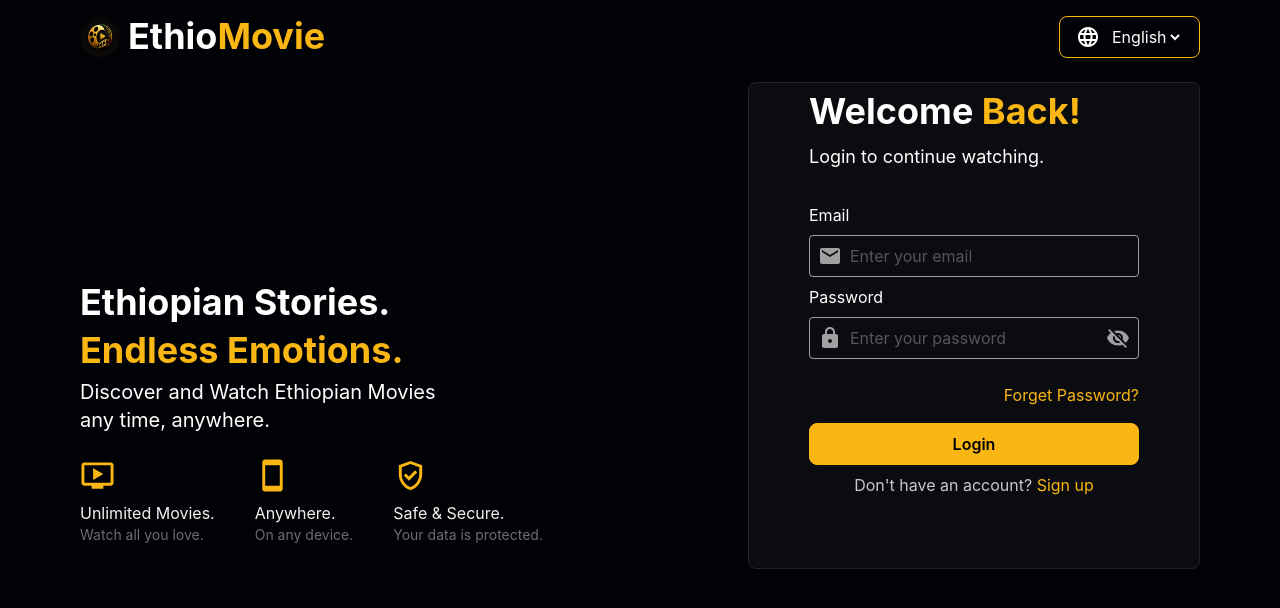
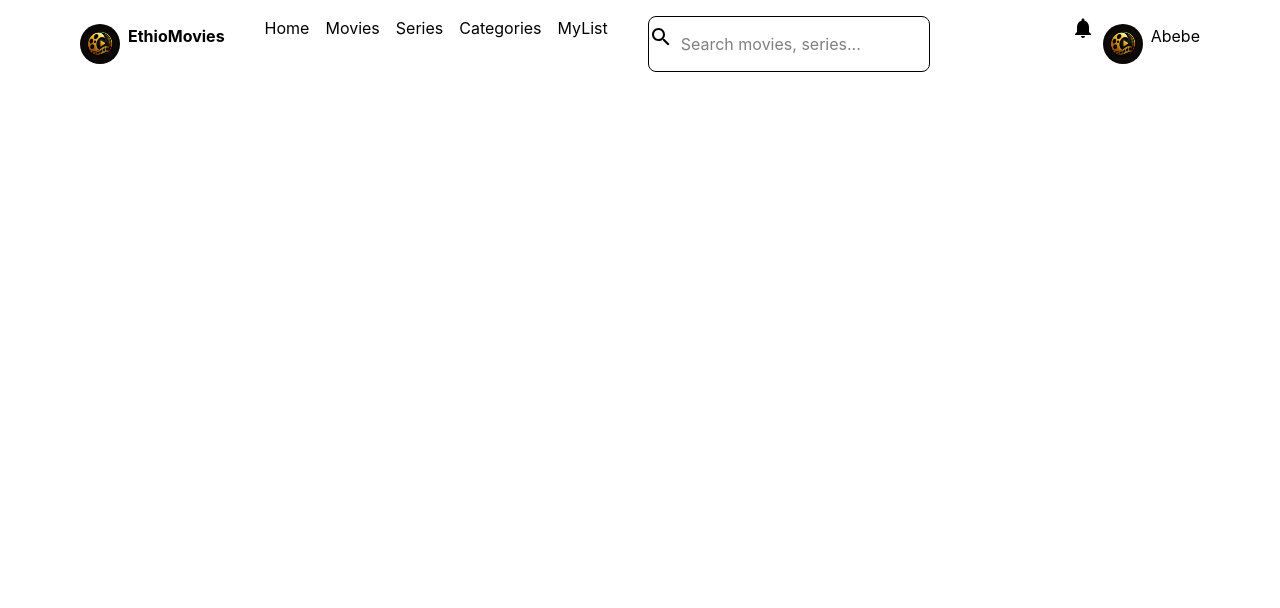
Before and after one commit to Jafar610/EthioMovie, a React app in the folder frontend/: page / in a window 1280 px wide. Shown: the top 608 px of the page. Built offline with nearby package versions, Linux system fonts and the light colour scheme; the HTML template or start-up script is replaced by a standard one.

Commit message:
navbar initail commit

```diff
--- a/frontend/src/App.jsx
+++ b/frontend/src/App.jsx
@@ -1,9 +1,11 @@
+import Navbar from "./Components/Navbar/Navbar"
 import Login from "./Pages/Login/Login"
 function App() {
 
   return (
     <>
-    <Login/>
+    <Navbar/>
+    {/* <Login/> */}
     </>
   )
 }
--- /dev/null
+++ b/frontend/src/Components/Home/Home.jsx
@@ -0,0 +1,9 @@
+import React from 'react'
+
+function Home() {
+  return (
+    <div>Home</div>
+  )
+}
+
+export default Home
--- /dev/null
+++ b/frontend/src/Components/Navbar/Navbar.jsx
@@ -0,0 +1,47 @@
+import React from "react";
+import logo from "../../assets/Logo.png";
+import SearchIcon from "@mui/icons-material/Search";
+import NotificationsIcon from '@mui/icons-material/Notifications';
+function Navbar() {
+  return (
+    <>
+      <div className="px-20">
+        <div className="flex justify-between align-center py-4">
+          <div className="flex justify-start align-center gap-10">
+            <div className="flex justify-start align-center gap-2 py-2">
+              <img src={logo} alt="" className="w-10 rounded-full" />
+              <h2 className="font-bold">
+                Ethio<span>Movies</span>
+              </h2>
+            </div>
+            <div className="flex justify-center align-center gap-4">
+              <a href="">Home</a>
+              <a href="">Movies</a>
+              <a href="">Series</a>
+              <a href="">Categories</a>
+              <a href="">MyList</a>
+            </div>
+            <div className="flex justify-start align-center border border-[]  rounded-lg py-2 gap-2">
+              <SearchIcon />
+              <input
+                type="text"
+                placeholder="Search movies, series..."
+                className="outline-none"
+              />
+            </div>
+          </div>
+
+          <div className="flex justify-center align-center gap-2">
+            <NotificationsIcon/>
+            <div className="flex justify-center align-center gap-2 py-2">
+                <img src={logo} alt="" className="w-10 rounded-full" />
+                <p>Abebe</p>
+            </div>
+          </div>
+        </div>
+      </div>
+    </>
+  );
+}
+
+export default Navbar;
```
